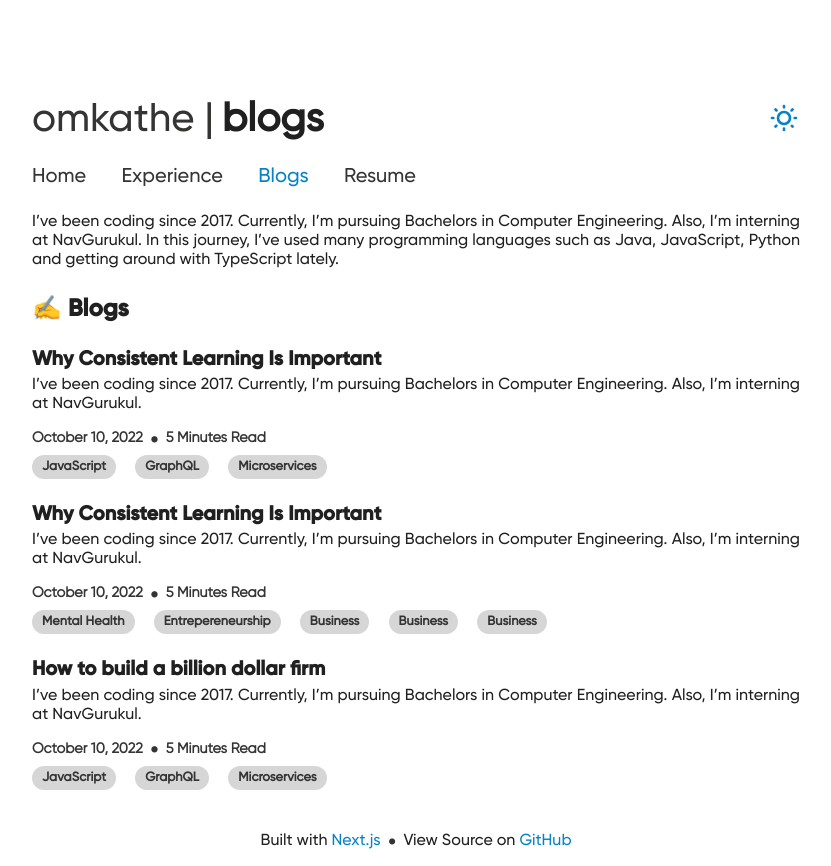
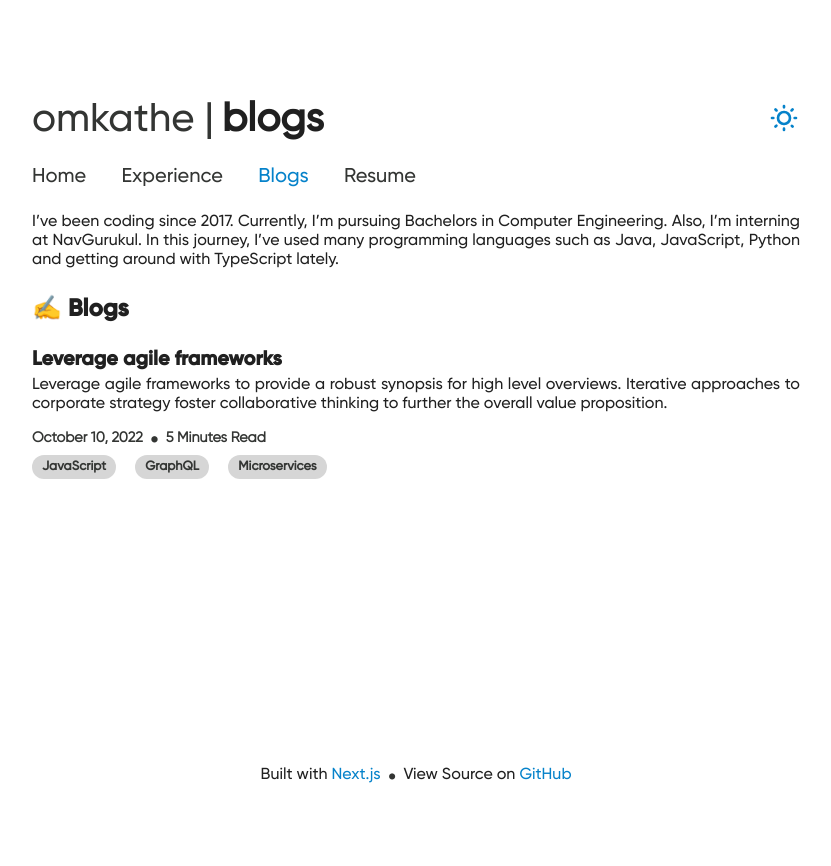
Before and after one commit to jjjxtan/astanuk, a Next.js app: page /blogs in a window 1280 px wide. Shown: the whole page, without its empty margins (224-1055 px from the left). After the commit the page ends 800 px from the top, so only its background shows below. Built offline with nearby package versions, Linux system fonts and the light colour scheme.

Commit message:
experience-text

```diff
--- a/Components/Blogs/Blogs.tsx
+++ b/Components/Blogs/Blogs.tsx
@@ -14,29 +14,13 @@ const text =
 
 const blogList = [
     {
-        title: "Why Consistent Learning Is Important",
-        description: "I’ve been coding since 2017. Currently, I’m pursuing Bachelors in Computer Engineering. Also, I’m interning at NavGurukul.",
+        title: "Leverage agile frameworks",
+        description: "Leverage agile frameworks to provide a robust synopsis for high level overviews. Iterative approaches to corporate strategy foster collaborative thinking to further the overall value proposition.",
         date: "October 10, 2022",
         time: "5 Minutes Read",
         tags: ["JavaScript", "GraphQL", "Microservices"],
         isNew: true
     },
-    {
-        title: "Why Consistent Learning Is Important",
-        description: "I’ve been coding since 2017. Currently, I’m pursuing Bachelors in Computer Engineering. Also, I’m interning at NavGurukul.",
-        date: "October 10, 2022",
-        time: "5 Minutes Read",
-        tags: ["Mental Health", "Entrepereneurship", "Business", "Business", "Business"],
-        isNew: true
-    },
-    {
-        title: "How to build a billion dollar firm",
-        description: "I’ve been coding since 2017. Currently, I’m pursuing Bachelors in Computer Engineering. Also, I’m interning at NavGurukul.",
-        date: "October 10, 2022",
-        time: "5 Minutes Read",
-        tags: ["JavaScript", "GraphQL", "Microservices"],
-        isNew: true
-    }
 ]
 
 export const Blogs = (): ReactElement => {
@@ -55,7 +39,6 @@ export const Blogs = (): ReactElement => {
                     <Title>✍️ Blogs</Title>
                     <Blog blogList={blogList}/>
                 </div>
-
                 <Footer />
             </>
         </Aligner>
--- a/Components/Experience/Experience.tsx
+++ b/Components/Experience/Experience.tsx
@@ -63,7 +63,7 @@ export const Experience: FC = (): ReactElement => {
                 </div>
                 <div className={classes.profiles}>
                     <Title>🎯 Coding Profiles</Title>
-                    <Paragraph>Hello</Paragraph>
+                    <Paragraph>{data.codingProfiles}</Paragraph>
                     <SocialLinks
                         className={classes.socialLinks}
                         links={codingProfilesLinks}
```
Also changed, not shown: Components/Experience/ExperienceData.json (+8 -5 lines).
